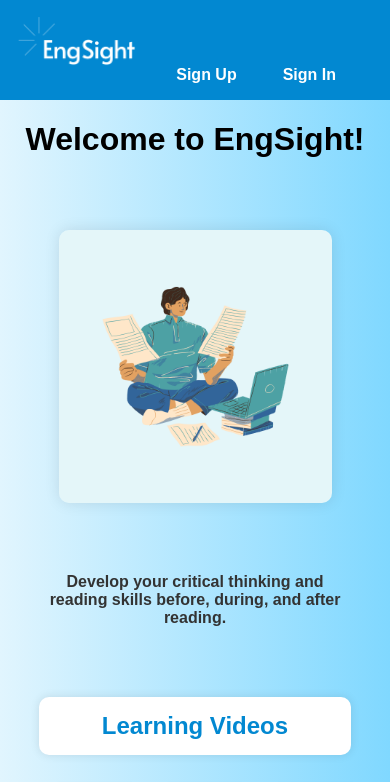
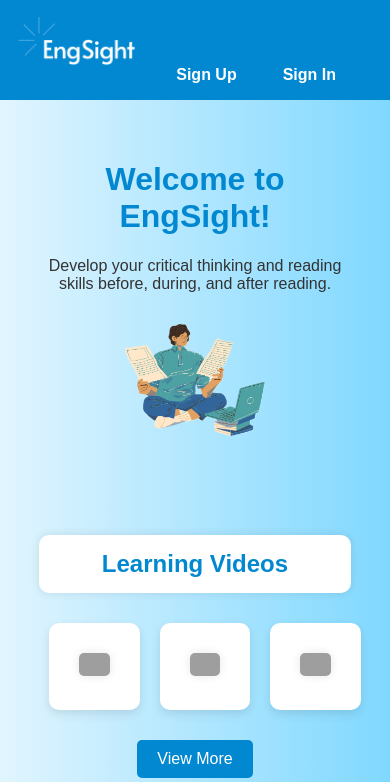
Before and after one commit to sseekkaarr/EngSight-web, a plain HTML site: page index.html in a window 390 px wide. Shown: the top 782 px of the page. Drawn offline with Linux system fonts and the light colour scheme; grey boxes are pictures that could not be loaded.

Commit message:
update homepage

```diff
--- a/index.html
+++ b/index.html
@@ -18,14 +18,19 @@
         </ul>
     </nav>
 
+
+    <div class="hero">
+        <div class="hero-text">
+            <h1>Welcome to EngSight!</h1>
+            <p>Develop your critical thinking and reading skills before, during, and after reading.</p>
+        </div>
+        <div class="hero-image">
+            <div class="image-palette">
+                <img src="img/hh.png" alt="Main Image">
+            </div>
+        </div>
+    </div>
     <div class="home-content">
-        <h1>Welcome to EngSight!</h1>
-
-        <div class="center-image">
-            <img src="img/hom.png" alt="Main Image" class="small-img">
-        </div>
-
-        <p class="left-text">Develop your critical thinking and reading skills before, during, and after reading.</p>
 
         <h2 class="learning-videos-title">Learning Videos</h2>
         <div class="learning-videos">
--- a/style.css
+++ b/style.css
@@ -50,7 +50,7 @@ nav ul li a {
 
 .home-content {
     text-align: center;
-    margin-top: 100px;
+    margin-top: 10px;
 }
 
 .home-content p {
@@ -1185,3 +1185,107 @@ button.logout {
 button.logout:hover {
     background-color: #c9302c;
 }
+
+
+
+/* Hero Section */
+.hero {
+    display: flex;
+    align-items: center;
+    justify-content: space-between;
+    padding: 80px;
+    background: linear-gradient(to right, #e1f5fe, #80d8ff);
+    margin-top: 120px;
+}
+
+.hero-text {
+    max-width: 50%;
+    color: #333;
+}
+
+.hero-text h1 {
+    font-size: 3.5rem;
+    color: #0288d1;
+    text-align: center;
+}
+
+.hero-text p {
+    font-size: 1.8rem;
+    margin-top: 70px;
+    text-align: center;
+}
+
+.hero-image {
+    position: relative;
+    max-width: 50%;
+    text-align: center;
+}
+
+.image-palette {
+    position: relative;
+}
+
+.image-palette::before {
+    content: '';
+    position: absolute;
+    top: -20px;
+    left: -20px;
+    width: 300px;
+    height: 300px;
+    background: rgba(255, 255, 255, 0.5);
+    border-radius: 50%;
+    z-index: -1;
+}
+
+.hero-image img {
+    max-width: 80%;
+    height: auto;
+    border-radius: 10px;
+}
+
+@media (max-width: 768px) {
+    .hero {
+        flex-direction: column;
+        padding: 40px;
+    }
+
+    .hero-text {
+        max-width: 90%;
+        text-align: center;
+    }
+
+    .hero-text h1 {
+        font-size: 2.5rem;
+    }
+
+    .hero-image {
+        margin: 20px 0;
+    }
+
+    .hero-text p {
+        font-size: 1.2rem;
+        margin-top: 20px;
+    }
+
+    .image-palette::before {
+        display: none; /* Hapus lingkaran dekorasi */
+    }
+}
+
+@media (max-width: 480px) {
+    .hero {
+        padding: 20px;
+    }
+
+    .hero-text h1 {
+        font-size: 2rem;
+    }
+
+    .hero-text p {
+        font-size: 1rem;
+    }
+
+    .hero-image {
+        margin: 15px 0;
+    }
+}
```
Also changed, not shown: img/H.png (added), img/hh.png (added), 1 other file.
